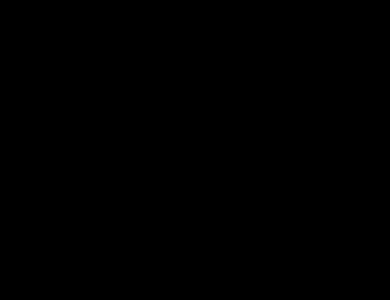
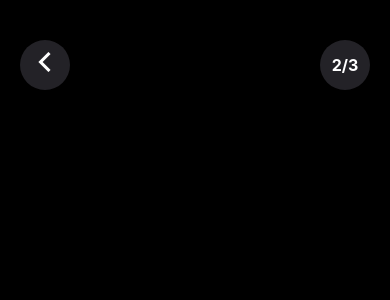
Before and after one commit to Sedinamm/HealthX, a React Native app: screen /Question2 in a window 390 px wide. Shown: the top 300 px of the page. Built offline with nearby package versions, Linux system fonts and the light colour scheme.

Commit message:
created a back button and a question number count

```diff
--- a/Screens/Question2.js
+++ b/Screens/Question2.js
@@ -11,13 +11,55 @@
 const Question2 = () => {
   return (
     <SafeAreaView style={styles.container}>
-      {/* Back button and Number count */}
-      <View>
+      <View
+        style={{
+          flexDirection: "row",
+          paddingLeft: 20,
+          paddingRight: 20,
+          marginTop: 40,
+          justifyContent: "space-between",
+        }}
+      >
         {/* back button */}
-        <View></View>
+        <TouchableOpacity
+          style={{
+            height: 50,
+            width: 50,
+            backgroundColor: "#232227",
+            borderRadius: 50,
+          }}
+        >
+          <Ionicons
+            name="chevron-back-outline"
+            color="white"
+            size={32}
+            style={styles.backBtn}
+          />
+        </TouchableOpacity>
         {/* Number count */}
-        <View></View>
+        <View
+          style={{
+            height: 50,
+            width: 50,
+            backgroundColor: "#232227",
+            borderRadius: 50,
+          }}
+        >
+          <Text
+            style={{
+              color: "white",
+              textAlign: "center",
+              marginTop: 15,
+              fontSize: 16,
+              fontWeight: "bold",
+            }}
+          >
+            2/3
+          </Text>
+        </View>
       </View>
+      {/* Question */}
+      <View></View>
     </SafeAreaView>
   );
 };
@@ -29,4 +71,8 @@
     flex: 10,
     backgroundColor: "#000",
   },
+  backBtn: {
+    alignSelf: "center",
+    marginTop: 5,
+  },
 });
```
